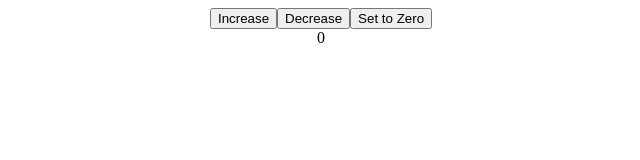
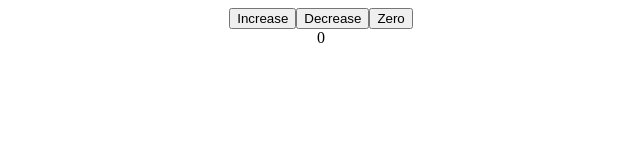
Before and after one commit to RSTCMGZ/LearnReactCourse, a React (Create React App) app: page / in a window 1280 px wide. Shown: the top 160 px of the page, without its empty margins (319-959 px from the left). Built offline with nearby package versions, Linux system fonts and the light colour scheme.

Commit message:
excercise-add

```diff
--- a/src/Excercise.js
+++ b/src/Excercise.js
@@ -5,14 +5,22 @@
 function Excercise() {
     const [count, setCount] = useState(0)
 
-    return (
-        <div className="App">
-            <button>Increase</button>
-            <button>Decrease</button>
-            <button>Set to Zero</button> <br />
-            {count}
-        </div>
-    )
+    const increase = () => {
+        setCount(count + 1);
+    }
+    const decrease = () => {
+        setCount(count - 1);
+    }
+    const setToZero = () => {
+        setCount(0)
+    }
+    return <div className="App">
+        <button onClick={increase}>Increase</button>
+        <button onClick={decrease}>Decrease</button>
+        <button onClick={setToZero}>Zero</button> <br></br>
+        {count}
+
+    </div>
 }
 
 export default Excercise;
```
Also changed, not shown: src/App.js (+9 -7 lines).
